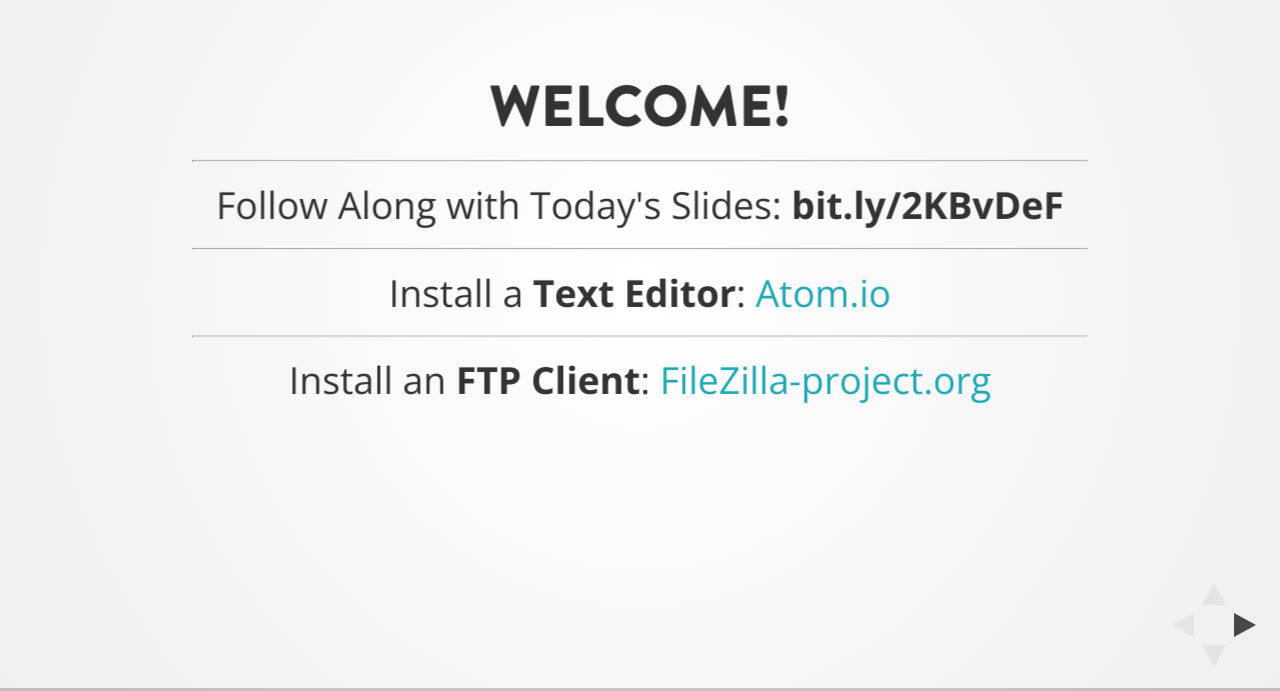
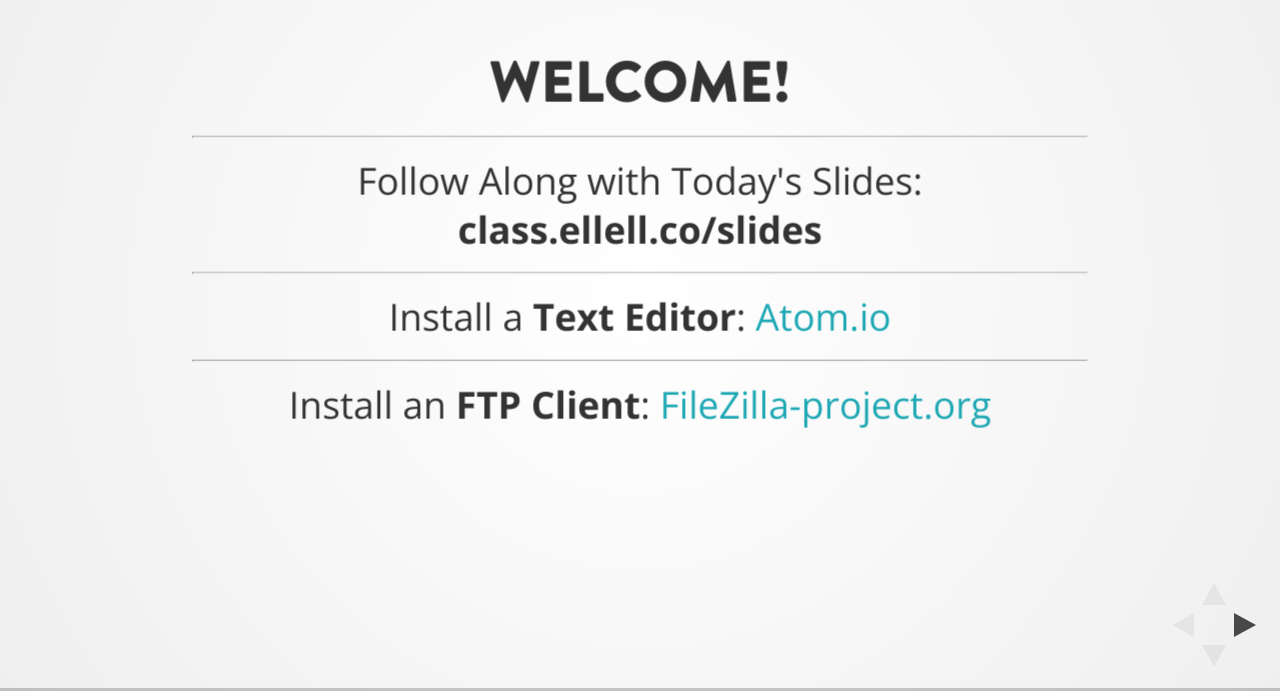
Before and after one commit to leeanndrees/ellell-code-first-theme, a website: page index.html in a window 1280 px wide. Shown: the part 109-800 px from the top of the page. Drawn offline with nearby package versions, Linux system fonts and the light colour scheme.

Commit message:
slides link

```diff
--- a/index.html
+++ b/index.html
@@ -28,7 +28,7 @@
 			<section>
 				<h3>Welcome!</h3>
 				<hr>
-					<p>Follow Along with Today's Slides: <strong>bit.ly/2KBvDeF</strong></p>
+					<p>Follow Along with Today's Slides: <strong>class.ellell.co/slides</strong></p>
 					<hr>
             <p>Install a <strong>Text Editor</strong>: <a href="https://atom.io/">Atom.io</a> </p>
 					<hr>
```
